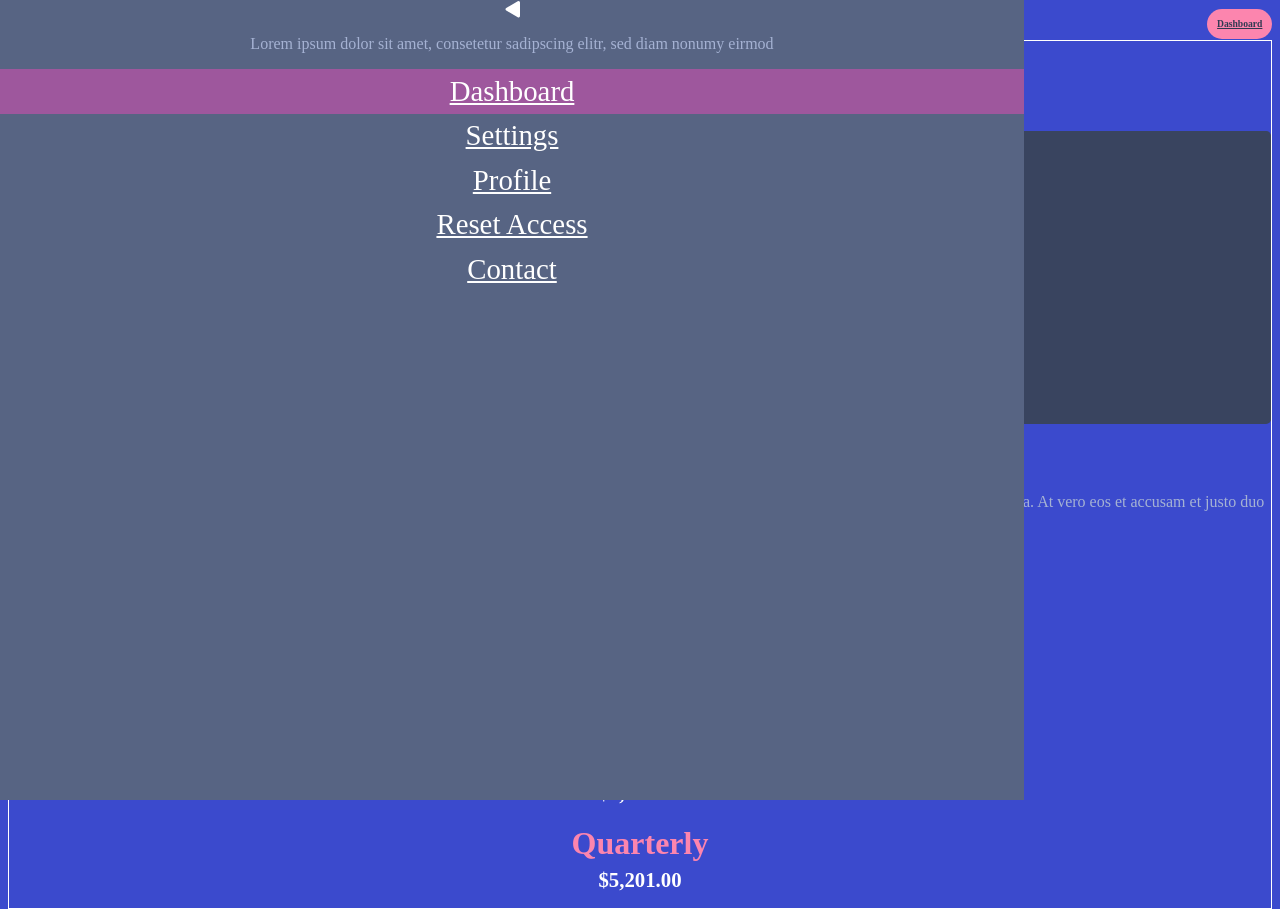
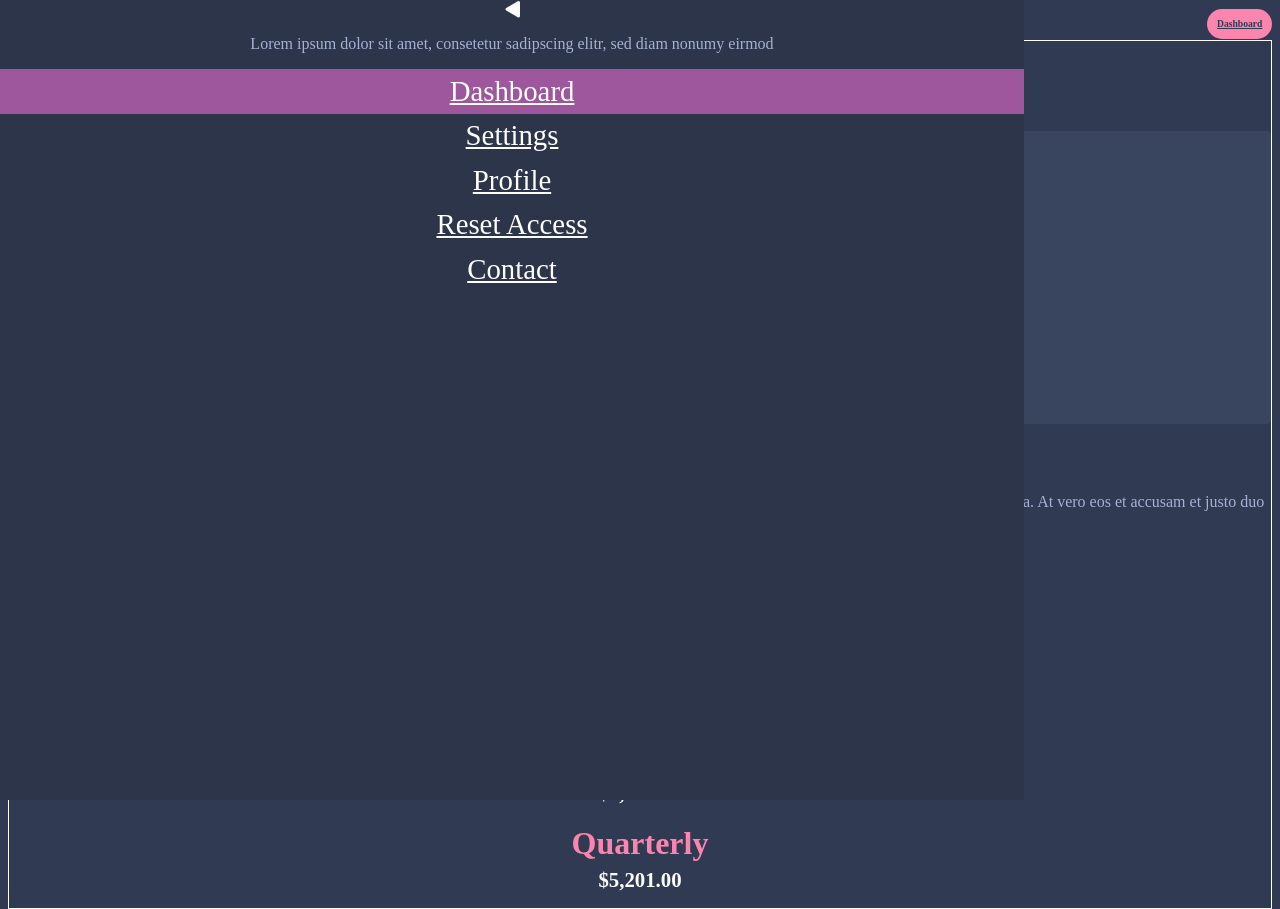
Before and after one commit to ChathurikaDissanayaka/user-interface-design, a website built with webpack: page full-project-refactoring/index.html in a window 1280 px wide. Both pictures are taken after a click on the icon 20 px from the left and 24 px from the top of the page. Built offline with nearby package versions, Linux system fonts and the light colour scheme.

Commit message:
Add changes

```diff
--- a/full-project-refactoring/index.css
+++ b/full-project-refactoring/index.css
@@ -137,3 +137,14 @@ ul.secondary li p {
 main {
     border: 1px solid white;
 }
+
+
+/* Your Fixes Below */
+
+body {
+    background: #303A52;
+}
+
+nav {
+    background: #2C354A;
+}
```
